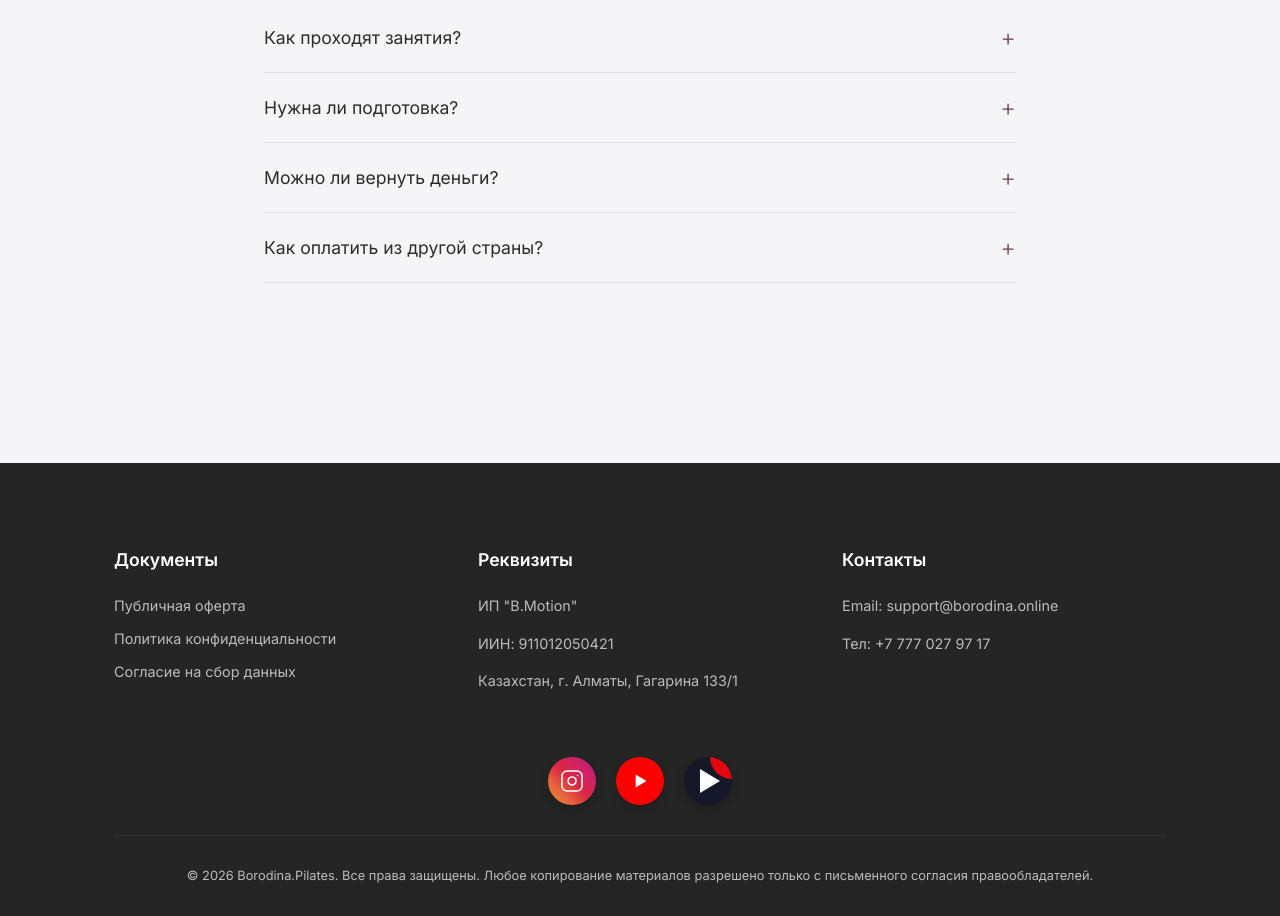
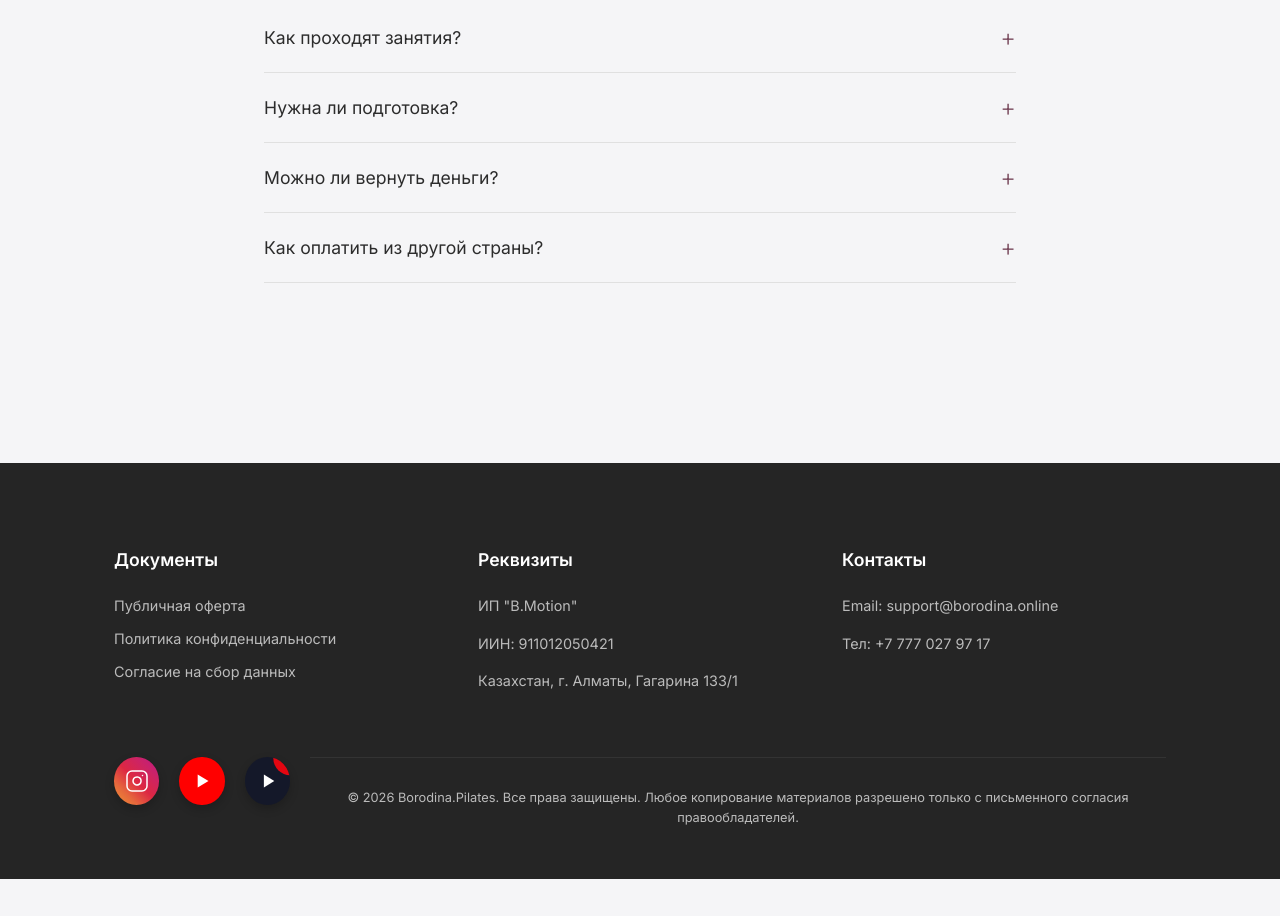
Before and after one commit to antonsb13/pilates-landing, a plain HTML site: page index.html in a window 1280 px wide. Shown: the part 3427-4343 px from the top of the page. After the commit the page ends 4306 px from the top, so only its background shows below. Drawn offline with nearby package versions, Linux system fonts and the light colour scheme.

Commit message:
Update Rutube branding

```diff
--- a/index.html
+++ b/index.html
@@ -310,17 +310,17 @@
                     </svg>
                 </a>
 
-                <!-- Rutube -->
+                <!-- Rutube (Play + Пятно + Исправленный размер) -->
                 <a href="https://rutube.ru/channel/69410684/" target="_blank" aria-label="Rutube" class="icon-rutube">
                     <svg viewBox="0 0 24 24" fill="none" xmlns="http://www.w3.org/2000/svg" style="width: 100%; height: 100%;">
-                        <!-- Красное пятно: уменьшили радиус r с 14 до 11 -->
-                        <circle cx="24" cy="0" r="11" fill="#E30611"/>
+                        <!-- Красное пятно: уменьшил радиус r до 9 (было 11, чтобы стало еще аккуратнее) -->
+                        <circle cx="24" cy="0" r="9" fill="#E30611"/>
 
-                        <!-- Треугольник: ТОЧНО ТАКОЙ ЖЕ, как у YouTube (M8 6...) -->
-                        <path d="M8 6V18L18 12L8 6Z" fill="white"/>
+                        <!-- Белый треугольник: МАСШТАБИРОВАННЫЙ -->
+                        <!-- Этот треугольник нарисован меньше, чтобы компенсировать 100% ширину SVG -->
+                        <path d="M10 8.5V15.5L15.5 12L10 8.5Z" fill="white"/>
                     </svg>
                 </a>
-            </div>
 
             <!-- Копирайт -->
             <div class="copyright">
```
